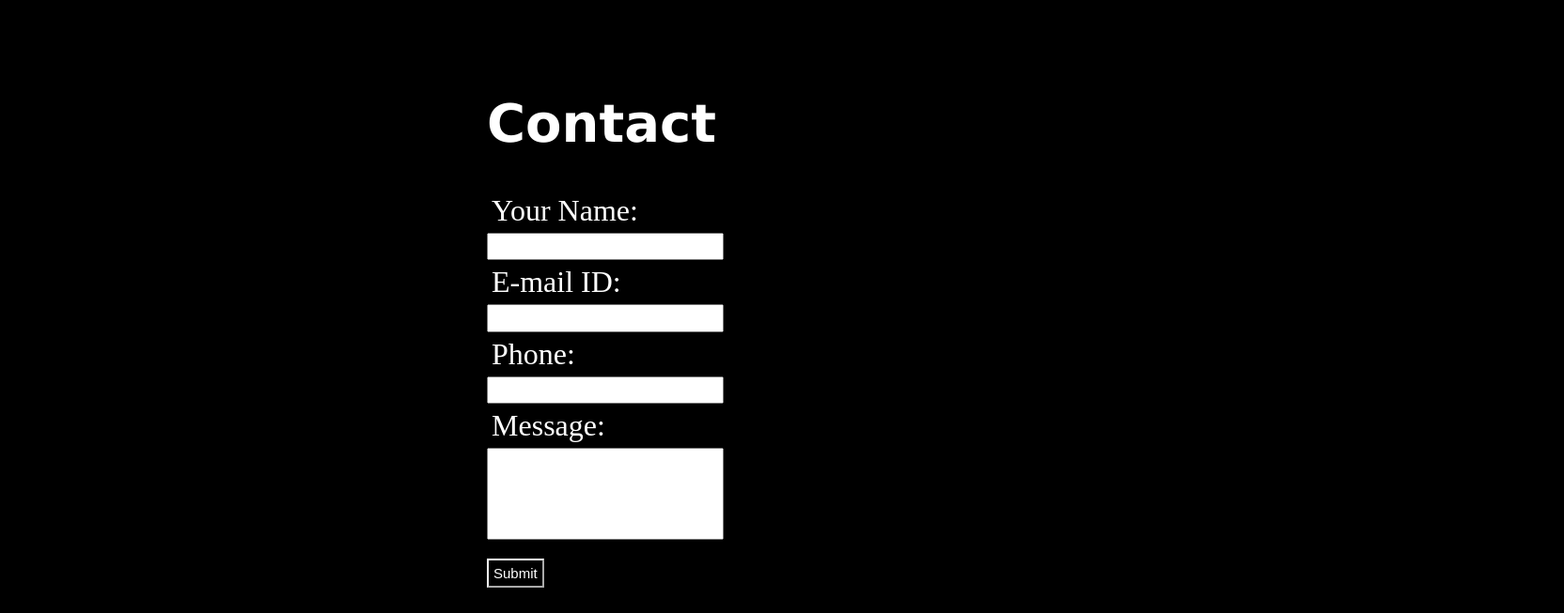
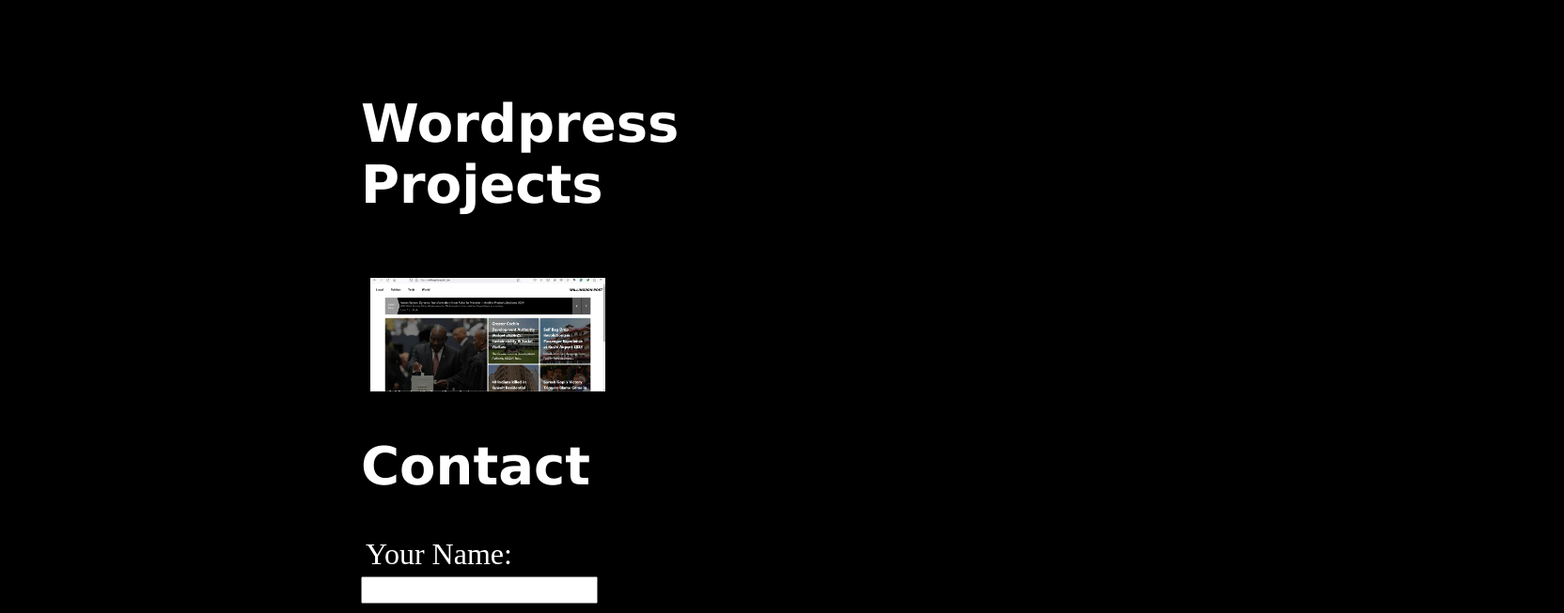
Before and after one commit to antonyjosephu/antonyjosephu.github.io, a plain HTML site: page index.html in a window 1280 px wide. Shown: the part 1592-2245 px from the top of the page at 94% size, 1664 px wide, since content can reach past the window. Before the commit the page ends 2218 px from the top, so only its background shows below. Drawn offline with nearby package versions, Linux system fonts and the light colour scheme.

Commit message:
wordpress update

```diff
--- a/MyWebsite.css
+++ b/MyWebsite.css
@@ -141,10 +141,32 @@ a {
   border-spacing: 2px;
   cursor: pointer;
 }
+.wordpressprojects{
+  width: 100%;
+
+  margin-top: 5%;
+  flex-direction: column;
+  display: flex;
+  padding-left: 30%;
+  width: 30%;
+}
+.wpimage{
+  width: 250px;
+  display: flex;
+  margin-top: 5%;
+  padding: 10px 10px;
+ justify-content: center;
+}
+.wpimage:hover{
+  border-style: double;
+  border-color: rgb(55, 205, 55);
+  border-spacing: 2px;
+  cursor: pointer;
+}
 .form{
   width: 100%;
   display: flex;
-  justify-content: center;
+ margin-left: 30%;
 }
 .credentials{
   color:white;
@@ -199,4 +221,11 @@ a {
   .column{
     width: 80%;
   }
+  .wordpressprojects{
+    padding: 10px;
+    width: 100%;
   }
+  .form{
+    margin-left: 10px;
+  }
+}
--- a/index.html
+++ b/index.html
@@ -118,6 +118,14 @@
         </a>
           </div>
         </div>
+        <div class="wordpressprojects">
+          <h1 class="header-xxxl">Wordpress Projects</h1>
+          <div class="wpimagecontainer">
+            <a href="https://willingdonpost.com/">
+            <img src="Willindonpost.png" class="wpimage">
+            </a>
+          </div>
+        </div>
         <div class="form" id="myContact">
         <form action="https://formspree.io/f/mzbnwkga" method="post">
 
@@ -133,7 +141,6 @@
           <button type="submit" class="submit">Submit</button>
         </form>
       </div>
-
       <script src="MyWebsite.js"></script>
 
   </body>
```
Also changed, not shown: Willindonpost.png (added).
